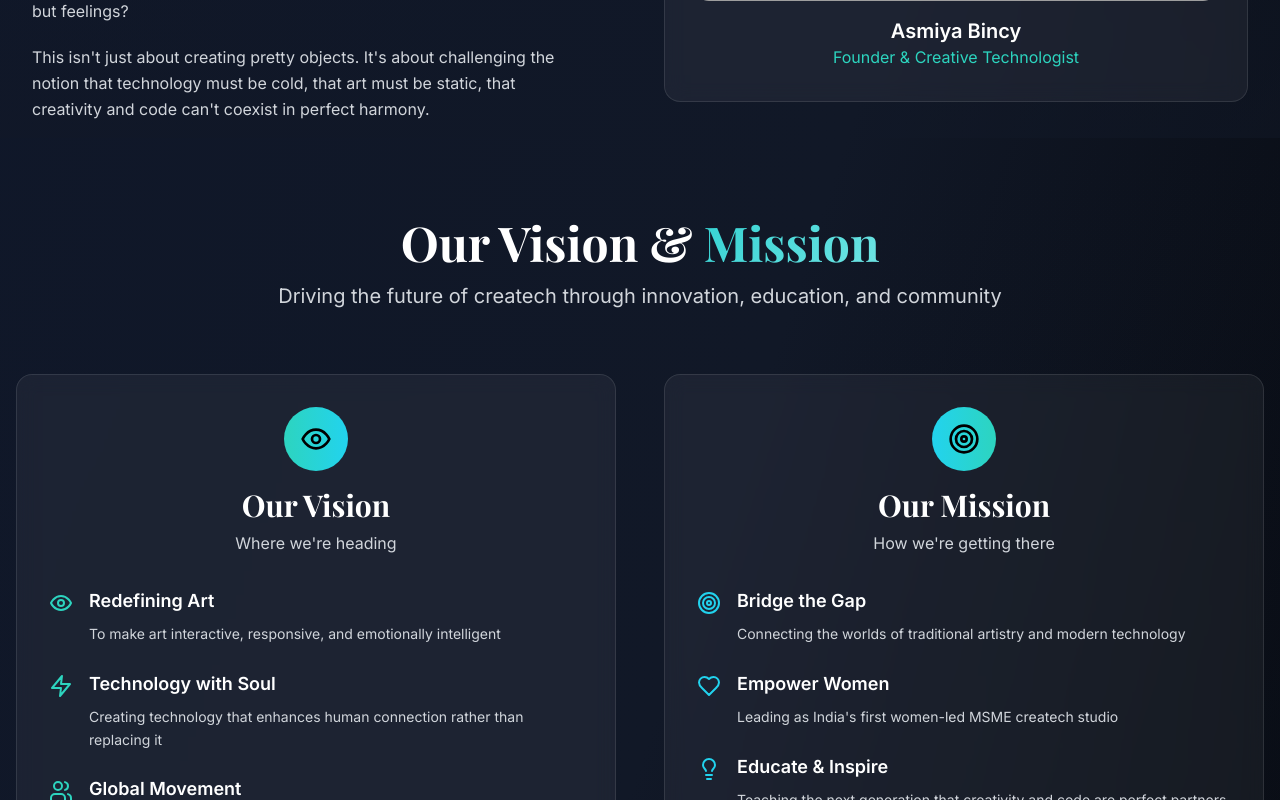
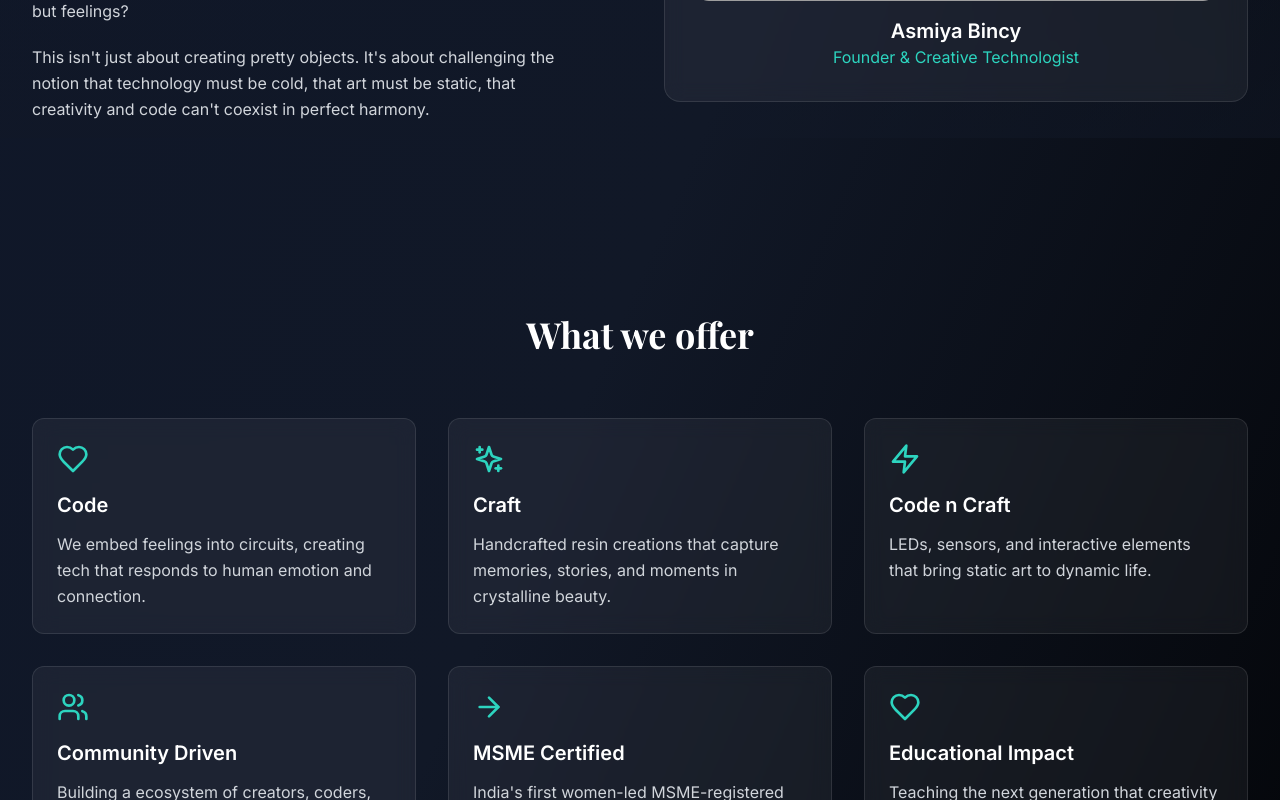
Before and after one commit to Elanchezhiyan2003/sasaite, a React (Vite) app: page / in a window 1280 px wide. Shown: the part 1180-1980 px from the top of the page. Built offline with nearby package versions, Linux system fonts and the light colour scheme; grey boxes are pictures that could not be loaded.

Commit message:
what we do

```diff
--- a/src/pages/Home.jsx
+++ b/src/pages/Home.jsx
@@ -225,9 +225,61 @@ const Home = () => {
         </section>
 
         {/* Vision & Mission Section */}
-        <VisionMission />
+        {/* <VisionMission /> */}
+        <div className='mt-44 mb-10 container mx-auto px-4'>
+          <h2 className="text-4xl font-playfair font-bold text-white text-center ">What we offer</h2>
+          <div className="grid grid-cols-1 md:grid-cols-2 lg:grid-cols-3 gap-8 py-16  mx-auto px-4">
+              {[
+                {
+                  icon: <Heart className="h-8 w-8" />,
+                  title: "Code",
+                  description: "We embed feelings into circuits, creating tech that responds to human emotion and connection."
+                },
+                {
+                  icon: <Sparkles className="h-8 w-8" />,
+                  title: "Craft",
+                  description: "Handcrafted resin creations that capture memories, stories, and moments in crystalline beauty."
+                },
+                {
+                  icon: <Zap className="h-8 w-8" />,
+                  title: "Code n Craft",
+                  description: "LEDs, sensors, and interactive elements that bring static art to dynamic life."
+                },
+                {
+                  icon: <Users className="h-8 w-8" />,
+                  title: "Community Driven",
+                  description: "Building a ecosystem of creators, coders, and dreamers who refuse to pick just one title."
+                },
+                {
+                  icon: <ArrowRight className="h-8 w-8" />,
+                  title: "MSME Certified",
+                  description: "India's first women-led MSME-registered createch studio, pioneering the fusion movement."
+                },
+                {
+                  icon: <Heart className="h-8 w-8" />,
+                  title: "Educational Impact",
+                  description: "Teaching the next generation that creativity and technology are not opposites, but partners."
+                }
+              ].map((feature, index) => (
+                <motion.div
+                  key={index}
+                  initial={{ opacity: 0, y: 30 }}
+                  whileInView={{ opacity: 1, y: 0 }}
+                  transition={{ duration: 0.6, delay: index * 0.1 }}
+                  className="glass-effect rounded-xl p-6 hover-lift group"
+                >
+                  <div className="text-teal-400 mb-4 group-hover:scale-110 transition-transform">
+                    {feature.icon}
+                  </div>
+                  <h3 className="text-xl font-semibold text-white mb-3">{feature.title}</h3>
+                  <p className="text-gray-300 leading-relaxed">{feature.description}</p>
+                </motion.div>
+              ))}
+            </div>
 
-        <div className="grid grid-cols-1 md:grid-cols-2 lg:grid-cols-3 gap-8 py-28 mx-auto px-4">
+        </div>
+
+        {/* <div className="grid grid-cols-1 md:grid-cols-2 lg:grid-cols-3 gap-8 py-28 mx-auto px-4">
               {[
                 {
                   icon: <Heart className="h-8 w-8" />,
@@ -274,7 +326,7 @@ const Home = () => {
                   <p className="text-gray-300 leading-relaxed">{feature.description}</p>
                 </motion.div>
               ))}
-            </div>
+            </div> */}
 
         {/* Quote Section */}
         {/* <section className="py-20 bg-gradient-to-r from-teal-900/20 to-cyan-900/20">
```
